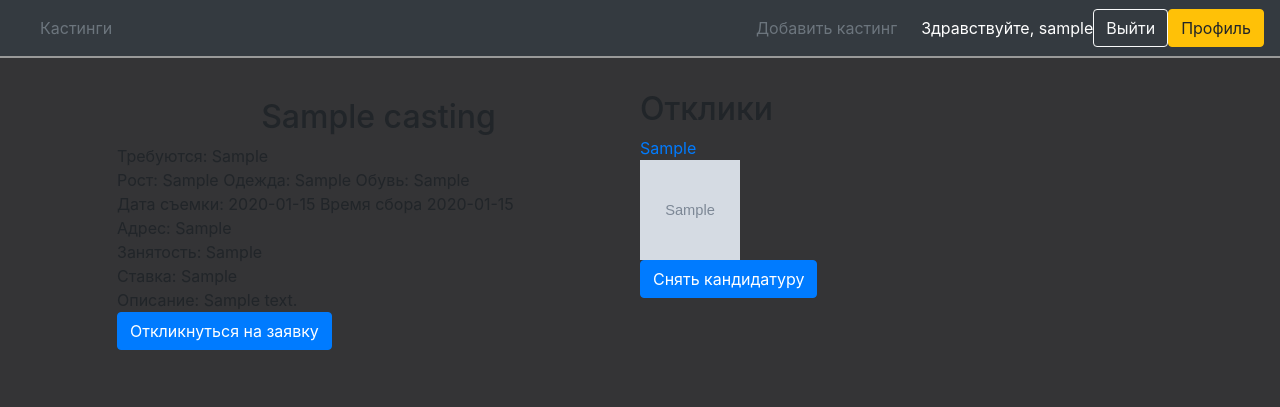
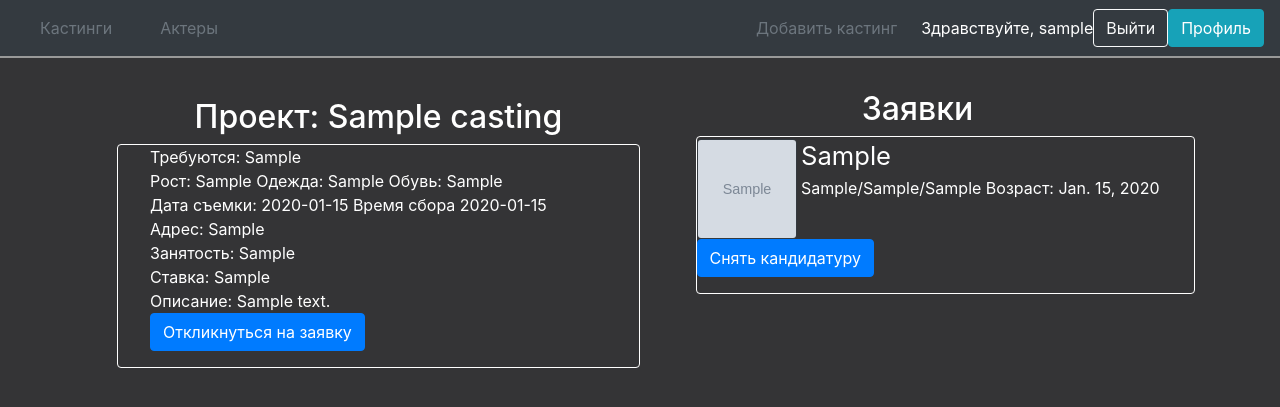
Before and after one commit to YarKirillof/pyproject, a Django app: page /casting/1/ in a window 1280 px wide. Shown: the top 407 px of the page. Run offline with Django 3.2, Linux system fonts and the light colour scheme; a user stored in the database is signed in; tables that the repository leaves empty hold one stand-in row (values such as "Sample post"); grey boxes marked "Sample" are stand-in pictures; some libraries are stand-ins or nearby versions.

Commit message:
Стили

```diff
--- a/accounts/templates/profile.html
+++ b/accounts/templates/profile.html
@@ -2,7 +2,7 @@
 
 {% block content %}
     <h2>Профиль</h2>
-    <div class="profile-entry">
+    <div class="profile-entry text-white">
         <p>ФИО: {{ queryset.fio }}</p>
     </div>
 
@@ -11,6 +11,6 @@
     {% csrf_token %}
     {{ form.as_p }}
     {{ error }}
-    <button class="btn btn-primary" type="submit">Изменить профиль</button>
+    <button class="btn btn-secondary" type="submit">Изменить профиль</button>
 </form>
 {% endblock content %}
--- a/accounts/templates/profile_view.html
+++ b/accounts/templates/profile_view.html
@@ -1,6 +1,6 @@
 {% extends 'base.html' %}
 {% block content %}
-    <div class="user-profile">
+    <div class="user-profile text-white">
         <h2>ФИО: {{ query.fio }}</h2>
         {% if query.photo %}
         <img src="{{ query.photo.url }}" sizes="" height="100" width="100" alt="Аватар">
--- a/mainapp/templates/base.html
+++ b/mainapp/templates/base.html
@@ -16,7 +16,10 @@
 
           <nav class="navbar navbar-expand-lg navbar-light bg-dark text-white">
               <div class=" nav-left">
-                <a class="nav-item  nav-link active px-4 text-secondary" href="{% url 'home' %}">Кастинги</a>
+                  <ul class="nav col-12 col-lg-auto me-lg-auto mb-2 justify-content-center mb-md-0">
+                      <li><a class="nav-item  nav-link active px-4 text-secondary" href="{% url 'home' %}">Кастинги</a></li>
+                      <li><a class="nav-item  nav-link active px-4 text-secondary" href="#">Актеры</a></li>
+                  </ul>
               </div>
 
               {% if user.is_authenticated %}
@@ -28,7 +31,7 @@
                   {% endif %}
                   <span class="navbar-text text-white">Здравствуйте, {{ user.username }}</span>
                   <a class="btn btn-outline-light me-2" href="{% url 'logout' %}">Выйти</a>
-                  <a href="{% url 'profile_detail' pk=user.id %}"><button class="btn btn-warning"><i></i>Профиль</button></a>
+                  <a href="{% url 'profile_detail' pk=user.id %}"><button class="btn btn-info"><i></i>Профиль</button></a>
               {% else %}
                   <span class="navbar-text text-white">Вход не выполнен</span>
                   <a class="btn btn-outline-light me-2" href="{% url 'login' %}">Войти</a><br>
--- a/mainapp/templates/casting_detail.html
+++ b/mainapp/templates/casting_detail.html
@@ -3,8 +3,9 @@
 
 {% block content %}
     <div>
-  <div class="casting-entry text-black" style="width: 50%; float: left">
-    <h2>{{ casting.title }}</h2>
+        <div class="casting-entry text-white " style="width:50%; float: left">
+            <h2>Проект: {{ casting.title }}</h2>
+            <div class="border border-white rounded"  style="padding-left: 2rem" >
                 <p>Требуются: {{ casting.category }}</p>
                 <p>Рост: {{ casting.height }} Одежда: {{ casting.size }} Обувь: {{ casting.sizeshoe }}</p>
                 <p>Дата съемки: {{ casting.date }} Время сбора  {{ casting.time }}</p>
@@ -14,19 +15,25 @@
                 <p>Описание: {{ casting.description }}</p>
                 <form method="post" action="{% url 'create_order' casting.id %}">
                     {% csrf_token %}
-                <input class="btn btn-primary" type="submit" value="Откликнуться на заявку" name="test_id">
+                    <input class="btn btn-primary"  type="submit" value="Откликнуться на заявку" name="test_id">
                     <input type="hidden" name="casting_id" value={{ casting.id }}>
                 </form>
             </div>
+        </div>
         {% if request.user|has_group:"Moderator" or request.user.is_superuser %}
-    <div style="width: 50%; float: left">
-        <h2>Отклики</h2>
+            <div class="text-white" style=" width: 50%; float: left">
+                <h2 align="center">Заявки</h2>
                 {% for order in orders %}
+                    <div class="border border-white rounded" style="width:90%; float: right">
                         <div>
-                    <a href="{% url 'profile_view' order.user.id %}">{{ order.user.fio }}</a> <br>
+
                             {% if order.user.photo %}
-                            <img src="{{ order.user.photo.url }}" sizes="" height="100" width="100" alt="Аватар">
+                                <img class="border border-dark rounded " src="{{ order.user.photo.url }}" sizes="" height="100" width="100" alt="Аватар">
                             {% endif %}
+                            <div style="display: inline-block;">
+                                <a class="text-white" style="font-size: 160%;" href="{% url 'profile_view' order.user.id %}">{{ order.user.fio }}</a><br>
+                                <a >{{ order.user.height }}/{{ order.user.size }}/{{ order.user.shoe }} Возраст: {{ order.user.birth_date }}</a>
+                            </div>
                         </div>
                         <form method="post">
                             {% csrf_token %}
@@ -39,6 +46,7 @@
                             {% endif %}
                             <input type="hidden" value="{{ order.id }}" name="order_id">
                         </form>
+                    </div>
                 {% endfor %}
             </div>
         {% endif %}
--- a/mainapp/templates/home.html
+++ b/mainapp/templates/home.html
@@ -2,7 +2,7 @@
 
 {% block content %}
     {% for casting in castings %}
-        <div class="casting-entry text-black border border-white rounded">
+        <div class="casting-entry text-white border border-white rounded">
             <h2><a href="{% url 'casting_detail' casting.pk %}">{{ casting.title }}</a></h2>
             <p>Требуются: {{ casting.category }}</p>
             <p>Рост: {{ casting.height }} Одежда: {{ casting.size }} Обувь: {{ casting.sizeshoe }}</p>
--- a/mainapp/templates/registration/login.html
+++ b/mainapp/templates/registration/login.html
@@ -1,8 +1,8 @@
 {% extends 'base.html' %} &nbsp;{% block content %}
-<h2>Log In</h2>
-<form method="post">
+<h2 style="color:white; text-align:center" >Авторизация</h2>
+<form style="color:darkgray" method="post">
   {% csrf_token %}
   {{ form.as_p }}
-  <button type="submit">Log In</button>
+  <button class="btn btn-outline-light me-2" type="submit">Войти</button>
 </form>
 {% endblock content %}
--- a/mainapp/templates/signup.html
+++ b/mainapp/templates/signup.html
@@ -1,10 +1,10 @@
 {% extends 'base.html' %}
 
 {% block content %}
-<h2>Sign up</h2>
-<form method="post">
+<h2 style="color:white; text-align:center" >Регистрация</h2>
+<form method="post" style="color:darkgray">
   {% csrf_token %}
   {{ form.as_p }}
-  <button type="submit">Зарегестрироваться</button>
+  <button class="btn btn-warning" type="submit">Зарегестрироваться</button>
 </form>
 {% endblock content %}
```
Lines whose indentation alone changed are shown as unchanged.
